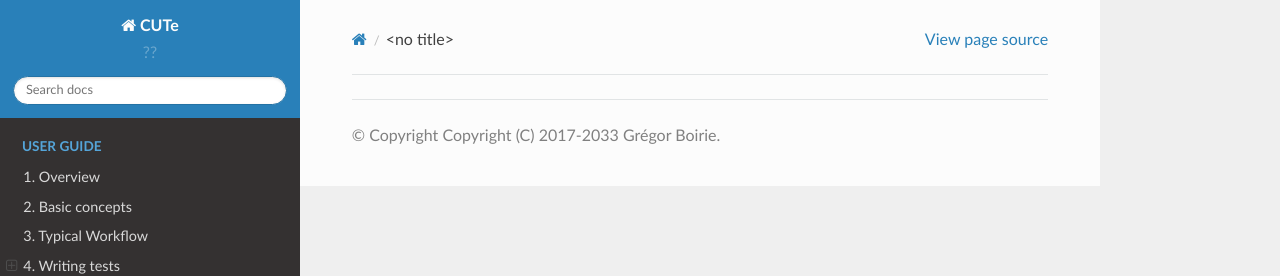
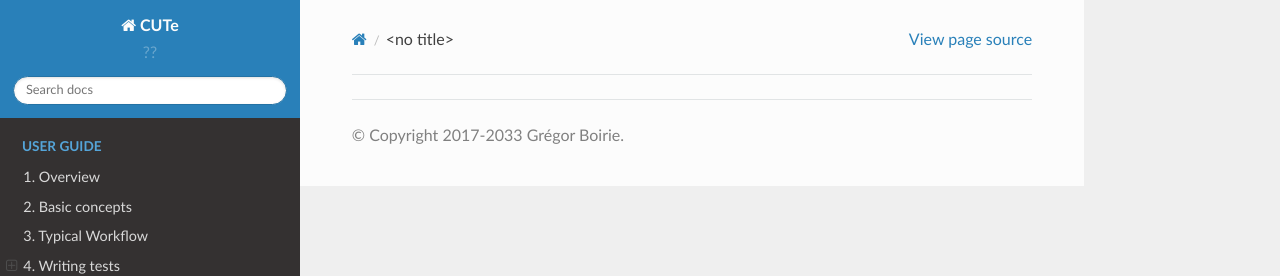
Before and after one commit to grgbr/cute, a Sphinx documentation site: the page built from sphinx/_cdefs.rst, in a window 1280 px wide. Shown: the top 276 px of the page. Built offline with Sphinx 7.4.7 and the Read the Docs theme 2.0.0, drawn with Linux system fonts in a browser that asks for light colours.

Commit message:
enlarge HTML documentation max width

```diff
--- /dev/null
+++ b/sphinx/_static/custom.css
@@ -0,0 +1,3 @@
+.wy-nav-content {
+	max-width: 80%;
+}
--- a/sphinx/conf.py
+++ b/sphinx/conf.py
@@ -51,7 +51,7 @@
 
 # General information about the project.
 project = u'CUTe'
-copyright = u"Copyright (C) 2017-2033 Grégor Boirie"
+copyright = u"2017-2033 Grégor Boirie"
 author = u"Grégor Boirie"
 
 # The version info for the project you're documenting, acts as replacement for
@@ -116,6 +116,12 @@
         'collapse_navigation': False,
         'sticky_navigation': True,
 }
+
+html_static_path = ['_static']
+
+html_css_files = [
+    'custom.css',
+]
 
 # Custom sidebar templates, must be a dictionary that maps document names
 # to template names.
```
